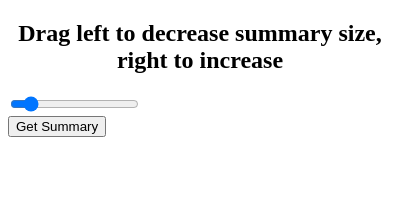
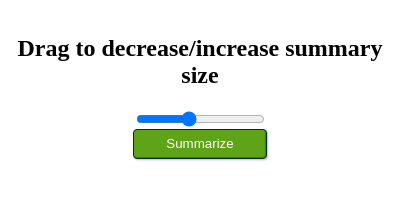
Before and after one commit to mallandur-abhishek/youtube-summarizer, a browser extension: page extension/popup/index.html in a window 400 px wide. Drawn offline with Linux system fonts and the light colour scheme.

Commit message:
Popup UI improvements

```diff
--- a/extension/popup/index.html
+++ b/extension/popup/index.html
@@ -1,16 +1,15 @@
 <!DOCTYPE html>
 <html>
 <head>
-    <link rel="style" src="./popup.css" />
+    <link rel="stylesheet" href="popup.css">
 </head>
 <body>
 	<div class="box">
-		<H2 style="text-align: center">Drag left to decrease summary size, right to increase</H2>
-		<input id="slider" type="range" min="5" max="50" value="10"> <br />
-		<button id="summaryButton">Get Summary</button>
-		<script src="popup.js">
-		</script>
+		<H2 style="text-align: center">Drag to decrease/increase summary size</H2>
+		<input id="slider" type="range" name="range" min="0" value="40" max="100" />
+		<button id="summaryButton" class="summaryButton button--wide button--primary button--loader">Summarize</button>
 		<h4 id="messages"></h4>
-</div>
+	</div>
+	<script src="popup.js"></script>
 </body>
 </html>
--- a/extension/popup/popup.css
+++ b/extension/popup/popup.css
@@ -1,16 +1,88 @@
 body {
-    width: 300;
+    margin: 0;
+    padding: 0;
+    width: 500;
 }
-.box{
+.box {
     display: flex;
-    width: 300;
+    width: 450;
+    padding: 15px;
     align-items: center;
     justify-content: center;
     flex-direction: column;
 }
-#slider{
 
-}
+.summaryButton.button--loader {
+    display: flex;
+    align-items: center;
+  }
 
-button{
-}
+  .button--loading:before {
+    content: " ";
+    width: 0.75em;
+    height: 0.75em;
+    margin-right: 0.5em;
+    border-radius: 50%;
+    border: 6px solid #fff;
+    border-color: #fff transparent #fff transparent;
+    animation: loading-spinner-animation 1s linear infinite;
+  }
+
+  @keyframes loading-spinner-animation {
+    0% {
+      transform: rotate(0deg);
+    }
+    100% {
+      transform: rotate(360deg);
+    }
+  }
+
+
+  /* Button */
+
+  .summaryButton {
+      -webkit-appearance: none;
+      -moz-appearance: none;
+      appearance: none;
+      display: inline-block;
+      line-height: 1.5;
+      padding: .25rem 2rem;
+      background: 0 0;
+      color: #58563a;
+      border: 1px solid #c1c0b5;
+      border-radius: 4px;
+      color: #2e2c09;
+      border-color: #2e2c09;
+      cursor: pointer;
+      text-align: center;
+      text-decoration: none
+  }
+
+  .summaryButton:active,.summaryButton:focus,.summaryButton:hover {
+      text-decoration: none;
+      border-color: #5fa316;
+      color: #5fa316
+  }
+
+  .summaryButton.button--primary,button.button--primary,input[type=submit].button--primary {
+      transition: all .1s;
+      background: #5fa316;
+      border-color: #002c3a;
+      color: #fff;
+      text-shadow: none;
+      box-shadow: 1px 1px 2px rgba(0,0,0,.25),inset -1px -1px 1px rgba(0,0,0,.25)
+  }
+
+  .summaryButton.button--primary:focus,.summaryButton.button--primary:hover,button.button--primary:focus,button.button--primary:hover,input[type=submit].button--primary:focus,input[type=submit].button--primary:hover {
+      background: #528d13;
+      color: #fff;
+      border-color: #002c3a
+  }
+
+  .summaryButton.button--primary:active,button.button--primary:active,input[type=submit].button--primary:active {
+      background: #528d13;
+      color: #fff;
+      border-color: #002c3a;
+      -webkit-box-shadow: 1px 1px 2px rgba(0,0,0,.25),inset 1px 1px 1px rgba(0,0,0,.25);
+      box-shadow: 1px 1px 2px rgba(0,0,0,.25),inset 1px 1px 1px rgba(0,0,0,.25)
+  }
```
